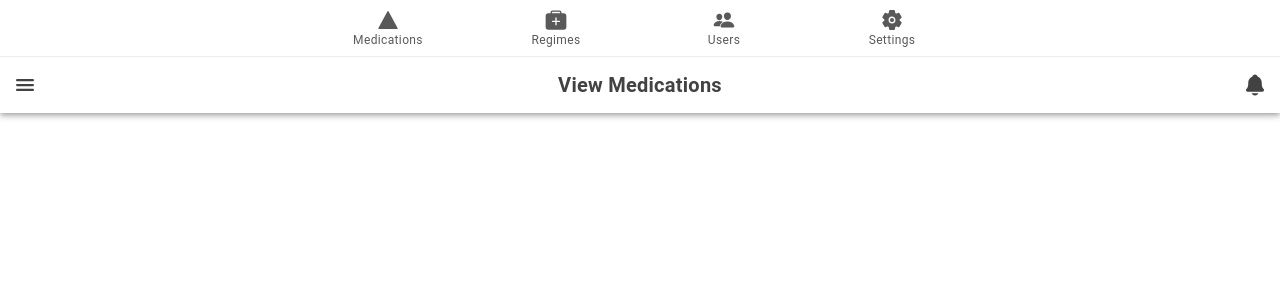
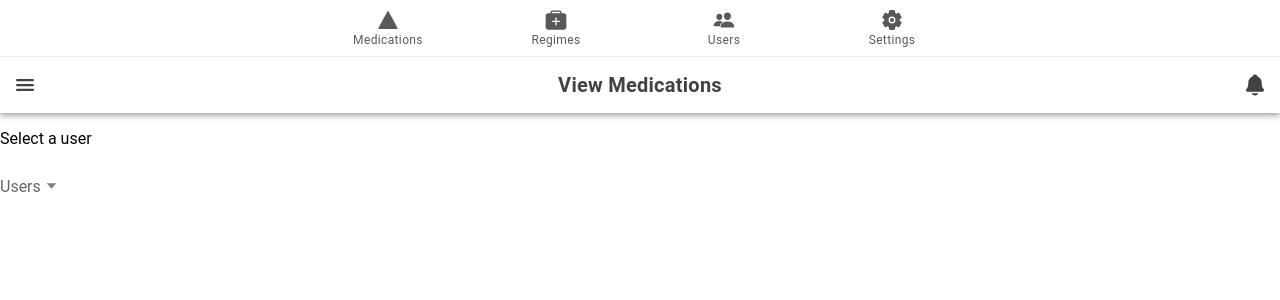
Before and after one commit to Mayv-dev/PharmaCube, a React (Vite) app in the folder pharmacist_app/Pharmacube/: page /medicationViewPage in a window 1280 px wide. Shown: the top 300 px of the page. Built offline with nearby package versions, Linux system fonts and the light colour scheme.

Commit message:
Add basic elements and state to medication view page

```diff
--- a/pharmacist_app/Pharmacube/src/pages/Medications Subpages/MedicationViewPage.tsx
+++ b/pharmacist_app/Pharmacube/src/pages/Medications Subpages/MedicationViewPage.tsx
@@ -1,15 +1,33 @@
-import { IonContent, IonPage} from '@ionic/react';
+import { IonContent, IonPage, IonSelect, IonSelectOption} from '@ionic/react';
 import LowerToolbar from '../../components/LowerToolbar';
 import '../../styles/Medication Subpages/MedicationViewPage.css';
+import { useState } from 'react';
 
 const MedicationViewPage: React.FC = () => {
+  const [user, setUser] = useState('Unselected');
   return (
     <IonPage>
 
       <LowerToolbar title='View Medications'/>
 
       <IonContent>
+        <p>Select a user</p>
+        <IonSelect placeholder='Users' onIonChange={e => setUser(e.target.value)}>
+          <IonSelectOption>TEST Duffy</IonSelectOption>
+          <IonSelectOption>TEST Murphy</IonSelectOption>
+          <IonSelectOption>TEST McMahon</IonSelectOption>
+        </IonSelect>
 
+        {user == "Unselected" ? null :
+        <>
+          <p>Medications</p>
+          <ul>
+            <li>TEST Medication 1</li>
+            <li>TEST Medication 2</li>
+            <li>TEST Medication 3</li>
+          </ul>
+        </>
+        }
       </IonContent>
 
     </IonPage>
```
Also changed, not shown: pharmacist_app/package.json (deleted, +0 -7 lines), 1 other file (tests, documents, lock files or other folders).
